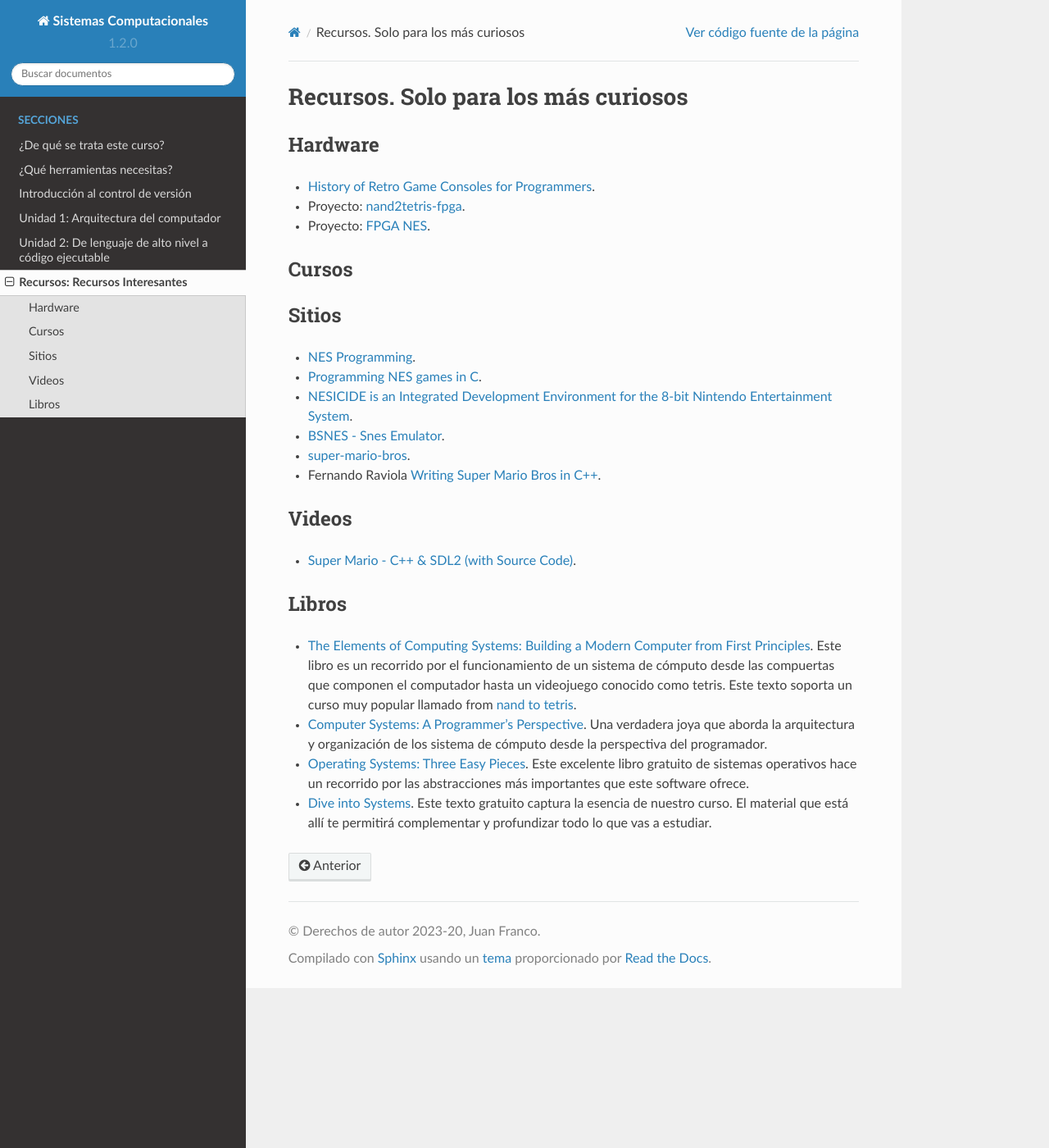
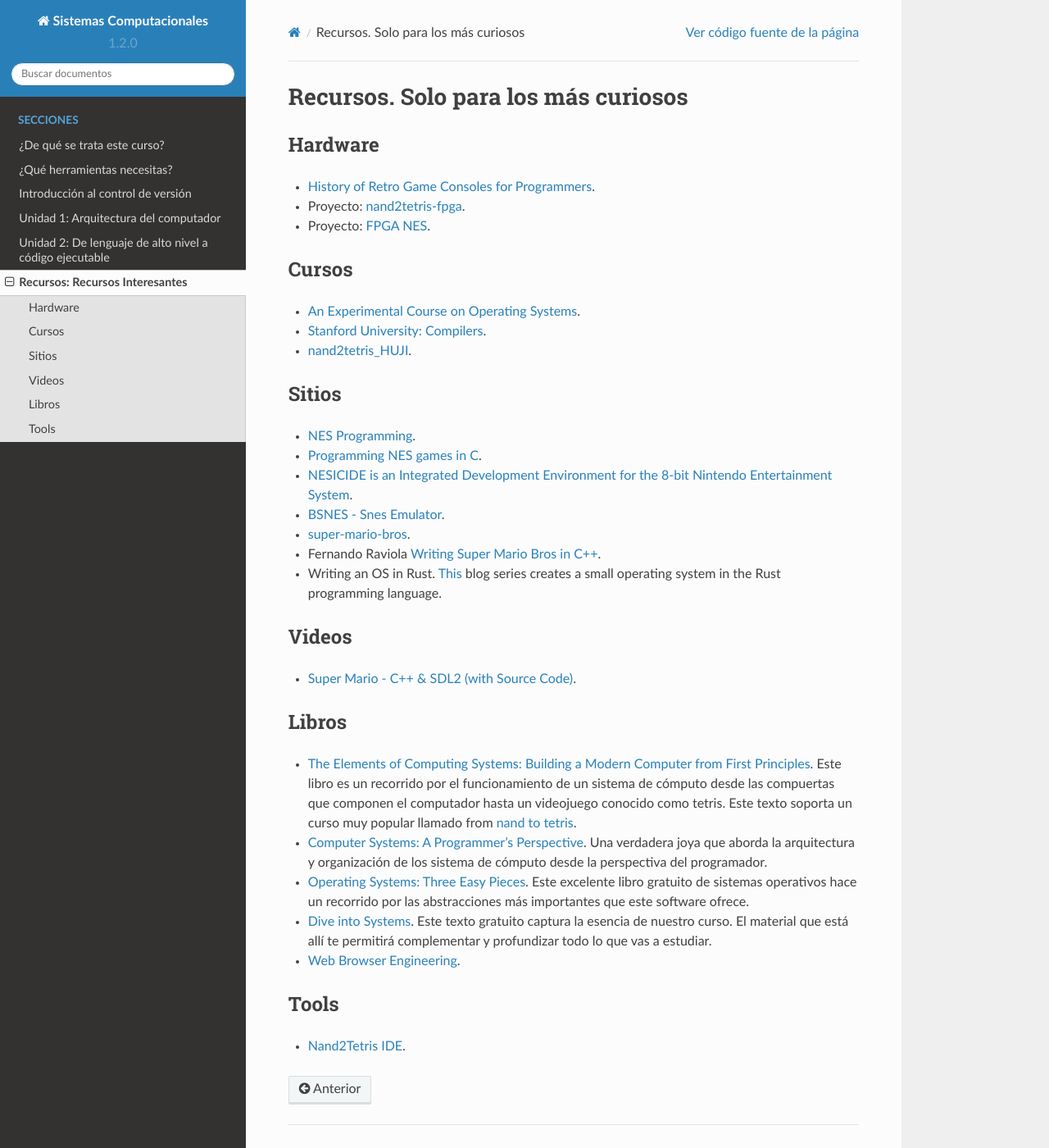
Before and after one commit to juanferfranco/SistemasComputacionales, a Sphinx documentation site: the page built from docs/_recursos/recursos.rst, in a window 1280 px wide and 1400 px high. Shown: the whole window at 82% size. Built offline with Sphinx 7.4.7 and the Read the Docs theme 2.0.0, drawn with Linux system fonts in a browser that asks for light colours.

Commit message:
update resources

```diff
--- a/docs/_recursos/recursos.rst
+++ b/docs/_recursos/recursos.rst
@@ -10,6 +10,10 @@ Hardware
 Cursos
 --------
 
+* `An Experimental Course on Operating Systems <https://cs140e.sergio.bz/>`__.
+* `Stanford University: Compilers <https://www.edx.org/learn/computer-science/stanford-university-compilers>`__.
+* `nand2tetris_HUJI <https://github.com/AvivYaish/nand2tetris_HUJI/tree/main>`__.
+
 Sitios
 -------
 
@@ -19,6 +23,8 @@ Sitios
 * `BSNES - Snes Emulator <https://bsnes.org/>`__.
 * `super-mario-bros <https://github.com/feresr/super-mario-bros>`__.
 * Fernando Raviola `Writing Super Mario Bros in C++ <https://feresr.medium.com/writing-super-mario-bros-in-c-e59dfc5743af>`__.
+* Writing an OS in Rust. `This <https://os.phil-opp.com/>`__ blog series creates a small operating system in the
+  Rust programming language.
 
 Videos
 --------
@@ -40,3 +46,9 @@ Libros
   sistemas operativos hace un recorrido por las abstracciones más importantes que este software ofrece.
 * `Dive into Systems <https://diveintosystems.org/>`__. Este texto gratuito captura la esencia de nuestro curso. El
   material que está allí te permitirá complementar y profundizar todo lo que vas a estudiar.
+* `Web Browser Engineering <https://browser.engineering/>`__.
+
+Tools
+-------
+
+* `Nand2Tetris IDE <https://marketplace.visualstudio.com/items?itemName=AvivYaish.nand-ide>`__.
```
